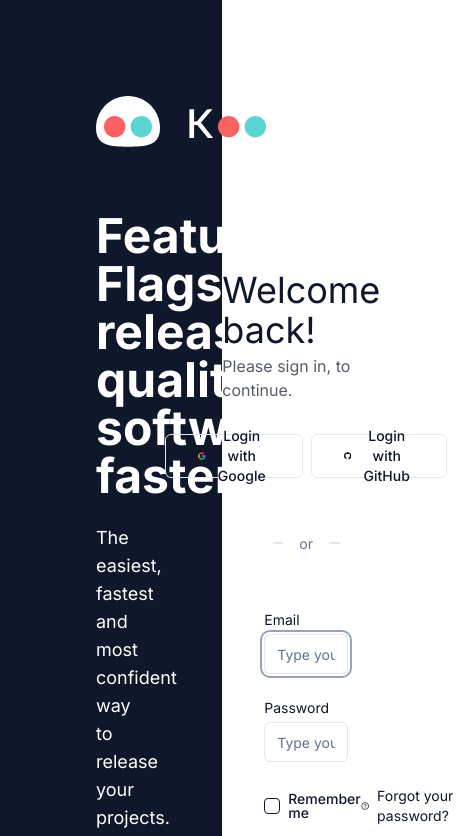
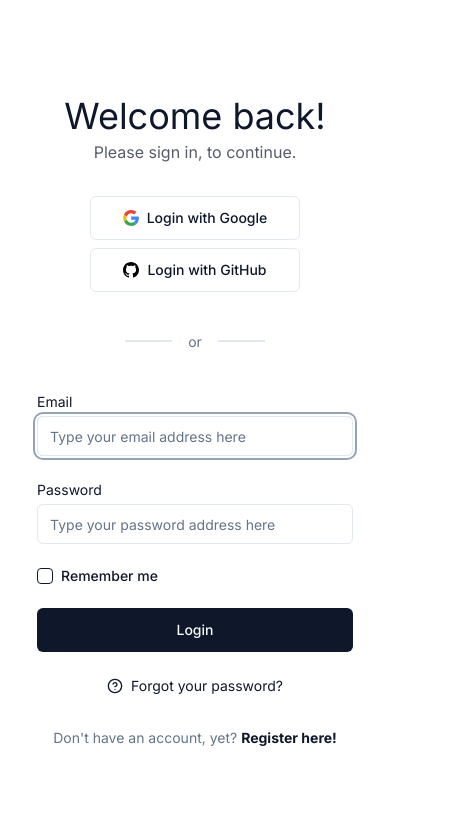
Before and after one commit to danielagg/patata-with-shadcn, a Next.js app: page /login in a window 390 px wide. Shown: the top 836 px of the page, 456 px wide, since content can reach past the window. Built offline with nearby package versions, Linux system fonts and the light colour scheme.

Commit message:
responsive login page

```diff
--- a/app/layout.tsx
+++ b/app/layout.tsx
@@ -19,7 +19,7 @@ export default function RootLayout({
   return (
     <html lang="en">
       <body className={inter.className}>
-        <div className="bg-background min-h-screen">{children}</div>
+        <div className="bg-background">{children}</div>
       </body>
     </html>
   );
--- a/app/login/page.tsx
+++ b/app/login/page.tsx
@@ -10,11 +10,21 @@ import { useTheme } from "next-themes";
 
 export default function Login() {
   const router = useRouter();
-  const { theme } = useTheme();
+
+  const ForgotPassword = () => {
+    return (
+      <div className="flex items-center space-x-2">
+        <HelpCircle className="h-4 w-4" />
+        <p className="text-primary text-sm hover:underline cursor-pointer">
+          Forgot your password?
+        </p>
+      </div>
+    );
+  };
 
   return (
     <main className="min-h-screen flex justify-center items-center">
-      <div className="w-[57%] min-h-screen flex flex-col justify-center bg-foreground text-background p-24">
+      <div className="hidden lg:flex w-[57%] min-h-screen flex-col justify-center bg-foreground text-background p-24">
         <Icons.koopleDark />
         <h1 className="text-5xl font-bold mt-16">
           Feature Flags, release quality software faster
@@ -25,11 +35,11 @@ export default function Login() {
           code.
         </h2>
       </div>
-      <div className="w-[43%] min-h-screen flex flex-col items-center justify-center">
+      <div className="w-[90%] lg:w-[43%] min-h-screen flex flex-col items-center justify-center">
         <h1 className="text-4xl">Welcome back!</h1>
         <p className="mt-1 opacity-70">Please sign in, to continue.</p>
 
-        <div className="flex space-x-2 mt-8">
+        <div className="flex flex-col lg:flex-row space-y-2 lg:space-y-0 space-x-0 lg:space-x-2 mt-8">
           <Button variant="outline" size="lg">
             <Icons.google />
             <p className="ml-2">Login with Google</p>
@@ -40,14 +50,14 @@ export default function Login() {
           </Button>
         </div>
 
-        <div className="relative w-[40%] flex items-center justify-center mt-16">
+        <div className="relative w-[40%] flex items-center justify-center mt-12 lg:mt-16">
           <hr className="z-0 absolute inset-0 w-full border border-border" />
           <p className="z-10 -mt-6 text-sm text-muted-foreground bg-background p-4">
             or
           </p>
         </div>
 
-        <div className="w-1/2 mt-10">
+        <div className="w-[90%] lg:w-1/2 mt-6 lg:mt-10">
           <p className="text-sm">Email</p>
           <Input
             placeholder="Type your email address here"
@@ -64,7 +74,7 @@ export default function Login() {
           />
         </div>
 
-        <div className="mt-6 w-1/2 flex items-center justify-between">
+        <div className="mt-6 w-[90%] lg:w-1/2 flex items-center justify-between">
           <div className="flex items-center space-x-2">
             <Checkbox id="rememberMe" />
             <div className="grid gap-1.5 leading-none">
@@ -77,21 +87,22 @@ export default function Login() {
             </div>
           </div>
 
-          <div className="flex items-center space-x-2">
-            <HelpCircle className="h-4 w-4" />
-            <p className="text-primary text-sm hover:underline cursor-pointer">
-              Forgot your password?
-            </p>
+          <div className="hidden lg:block">
+            <ForgotPassword />
           </div>
         </div>
         <Button
           size="lg"
-          className="w-1/2 mt-6"
+          className="w-[90%] lg:w-1/2 mt-6"
           variant="default"
           onClick={() => router.push("/dashboard")}
         >
           Login
         </Button>
+
+        <div className="block lg:hidden mt-6">
+          <ForgotPassword />
+        </div>
         <p className="mt-8 text-sm text-muted-foreground">
           Don't have an account, yet?{" "}
           <span className="font-bold cursor-pointer text-primary">
```
